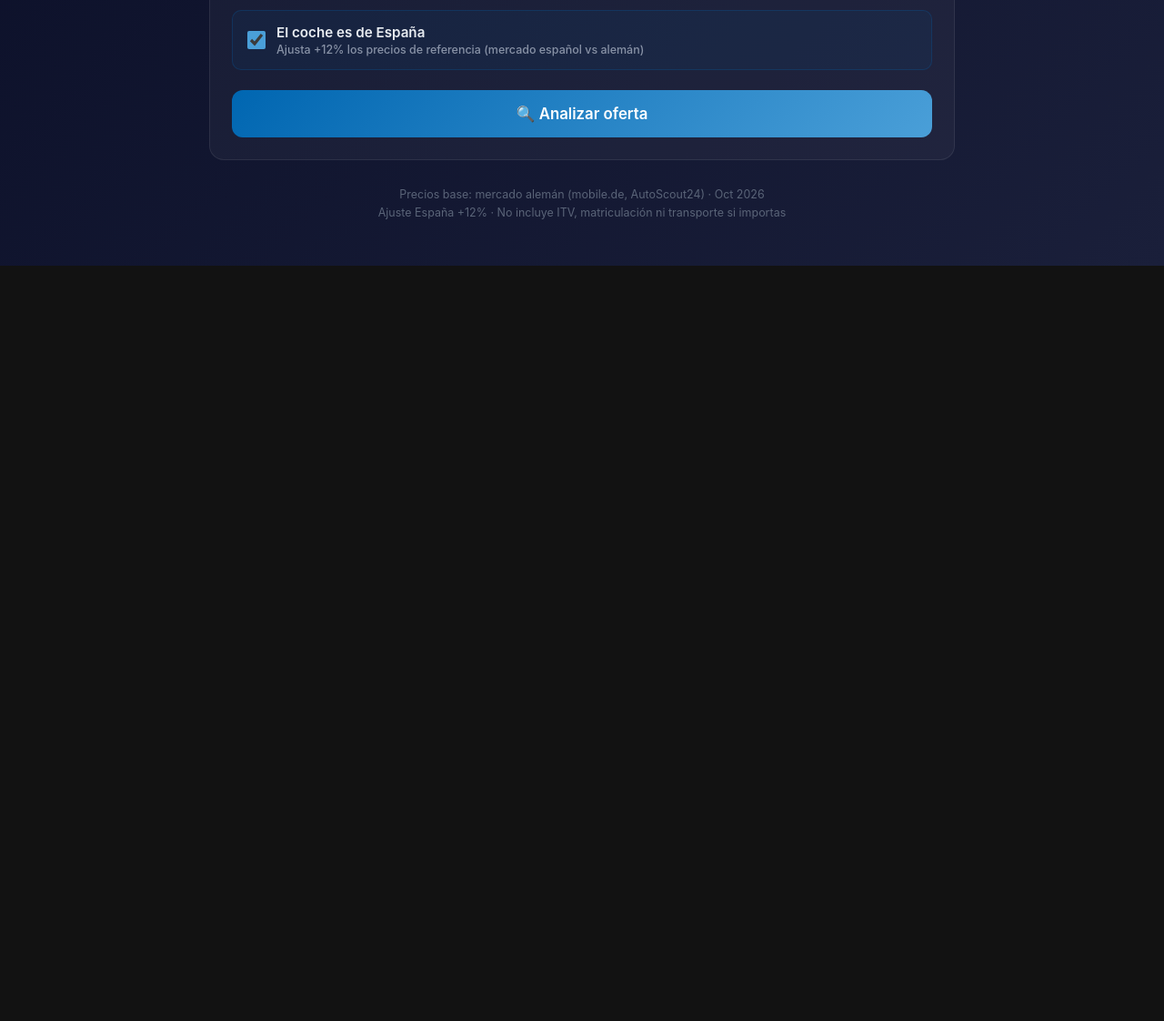
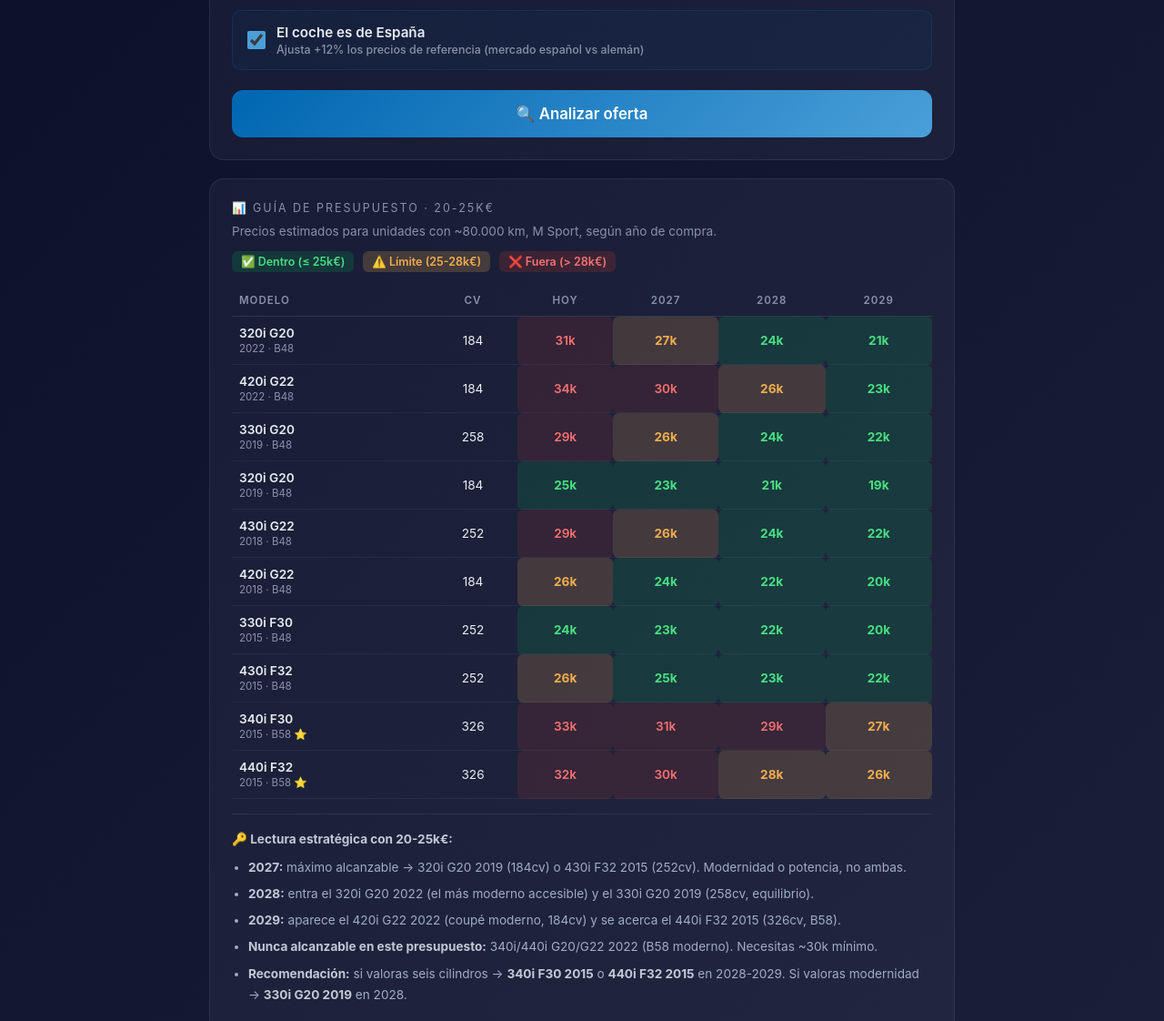
Before and after one commit to st99sp/Check-bmw, a plain HTML site: page index.html in a window 1280 px wide. Shown: the part 508-1630 px from the top of the page at 91% size. Before the commit the page ends 800 px from the top, so only its background shows below. Drawn offline with Linux system fonts and the light colour scheme.

Commit message:
Actualizar index.html

```diff
--- a/index.html
+++ b/index.html
@@ -252,6 +252,126 @@
   </div>
 
   <div id="result"></div>
+<div class="card">
+  <div class="section-title">📊 Guía de presupuesto · 20-25k€</div>
+  <p style="color:#8892a6; font-size:0.85rem; margin-bottom:14px;">
+    Precios estimados para unidades con ~80.000 km, M Sport, según año de compra.
+  </p>
+
+  <div class="budget-legend">
+    <span class="lg lg-ok">✅ Dentro (≤ 25k€)</span>
+    <span class="lg lg-warn">⚠️ Límite (25-28k€)</span>
+    <span class="lg lg-bad">❌ Fuera (> 28k€)</span>
+  </div>
+
+  <div class="budget-wrapper">
+    <table class="budget-table">
+      <thead>
+        <tr>
+          <th>Modelo</th>
+          <th>CV</th>
+          <th>Hoy</th>
+          <th>2027</th>
+          <th>2028</th>
+          <th>2029</th>
+        </tr>
+      </thead>
+      <tbody>
+        <tr>
+          <td class="modelo-cell">320i G20<small>2022 · B48</small></td>
+          <td>184</td>
+          <td class="cell-bad">31k</td>
+          <td class="cell-warn">27k</td>
+          <td class="cell-ok">24k</td>
+          <td class="cell-ok">21k</td>
+        </tr>
+        <tr>
+          <td class="modelo-cell">420i G22<small>2022 · B48</small></td>
+          <td>184</td>
+          <td class="cell-bad">34k</td>
+          <td class="cell-bad">30k</td>
+          <td class="cell-warn">26k</td>
+          <td class="cell-ok">23k</td>
+        </tr>
+        <tr>
+          <td class="modelo-cell">330i G20<small>2019 · B48</small></td>
+          <td>258</td>
+          <td class="cell-bad">29k</td>
+          <td class="cell-warn">26k</td>
+          <td class="cell-ok">24k</td>
+          <td class="cell-ok">22k</td>
+        </tr>
+        <tr>
+          <td class="modelo-cell">320i G20<small>2019 · B48</small></td>
+          <td>184</td>
+          <td class="cell-ok">25k</td>
+          <td class="cell-ok">23k</td>
+          <td class="cell-ok">21k</td>
+          <td class="cell-ok">19k</td>
+        </tr>
+        <tr>
+          <td class="modelo-cell">430i G22<small>2018 · B48</small></td>
+          <td>252</td>
+          <td class="cell-bad">29k</td>
+          <td class="cell-warn">26k</td>
+          <td class="cell-ok">24k</td>
+          <td class="cell-ok">22k</td>
+        </tr>
+        <tr>
+          <td class="modelo-cell">420i G22<small>2018 · B48</small></td>
+          <td>184</td>
+          <td class="cell-warn">26k</td>
+          <td class="cell-ok">24k</td>
+          <td class="cell-ok">22k</td>
+          <td class="cell-ok">20k</td>
+        </tr>
+        <tr>
+          <td class="modelo-cell">330i F30<small>2015 · B48</small></td>
+          <td>252</td>
+          <td class="cell-ok">24k</td>
+          <td class="cell-ok">23k</td>
+          <td class="cell-ok">22k</td>
+          <td class="cell-ok">20k</td>
+        </tr>
+        <tr>
+          <td class="modelo-cell">430i F32<small>2015 · B48</small></td>
+          <td>252</td>
+          <td class="cell-warn">26k</td>
+          <td class="cell-ok">25k</td>
+          <td class="cell-ok">23k</td>
+          <td class="cell-ok">22k</td>
+        </tr>
+        <tr>
+          <td class="modelo-cell">340i F30<small>2015 · B58 ⭐</small></td>
+          <td>326</td>
+          <td class="cell-bad">33k</td>
+          <td class="cell-bad">31k</td>
+          <td class="cell-bad">29k</td>
+          <td class="cell-warn">27k</td>
+        </tr>
+        <tr>
+          <td class="modelo-cell">440i F32<small>2015 · B58 ⭐</small></td>
+          <td>326</td>
+          <td class="cell-bad">32k</td>
+          <td class="cell-bad">30k</td>
+          <td class="cell-warn">28k</td>
+          <td class="cell-warn">26k</td>
+        </tr>
+      </tbody>
+    </table>
+  </div>
+
+  <div class="budget-summary">
+    <strong>🔑 Lectura estratégica con 20-25k€:</strong>
+    <ul>
+      <li><strong>2027:</strong> máximo alcanzable → 320i G20 2019 (184cv) o 430i F32 2015 (252cv). Modernidad o potencia, no ambas.</li>
+      <li><strong>2028:</strong> entra el 320i G20 2022 (el más moderno accesible) y el 330i G20 2019 (258cv, equilibrio).</li>
+      <li><strong>2029:</strong> aparece el 420i G22 2022 (coupé moderno, 184cv) y se acerca el 440i F32 2015 (326cv, B58).</li>
+      <li><strong>Nunca alcanzable en este presupuesto:</strong> 340i/440i G20/G22 2022 (B58 moderno). Necesitas ~30k mínimo.</li>
+      <li><strong>Recomendación:</strong> si valoras seis cilindros → <strong>340i F30 2015</strong> o <strong>440i F32 2015</strong> en 2028-2029. Si valoras modernidad → <strong>330i G20 2019</strong> en 2028.</li>
+    </ul>
+  </div>
+</div>
 
   <footer>
     Precios base: mercado alemán (mobile.de, AutoScout24) · Oct 2026<br>
```
